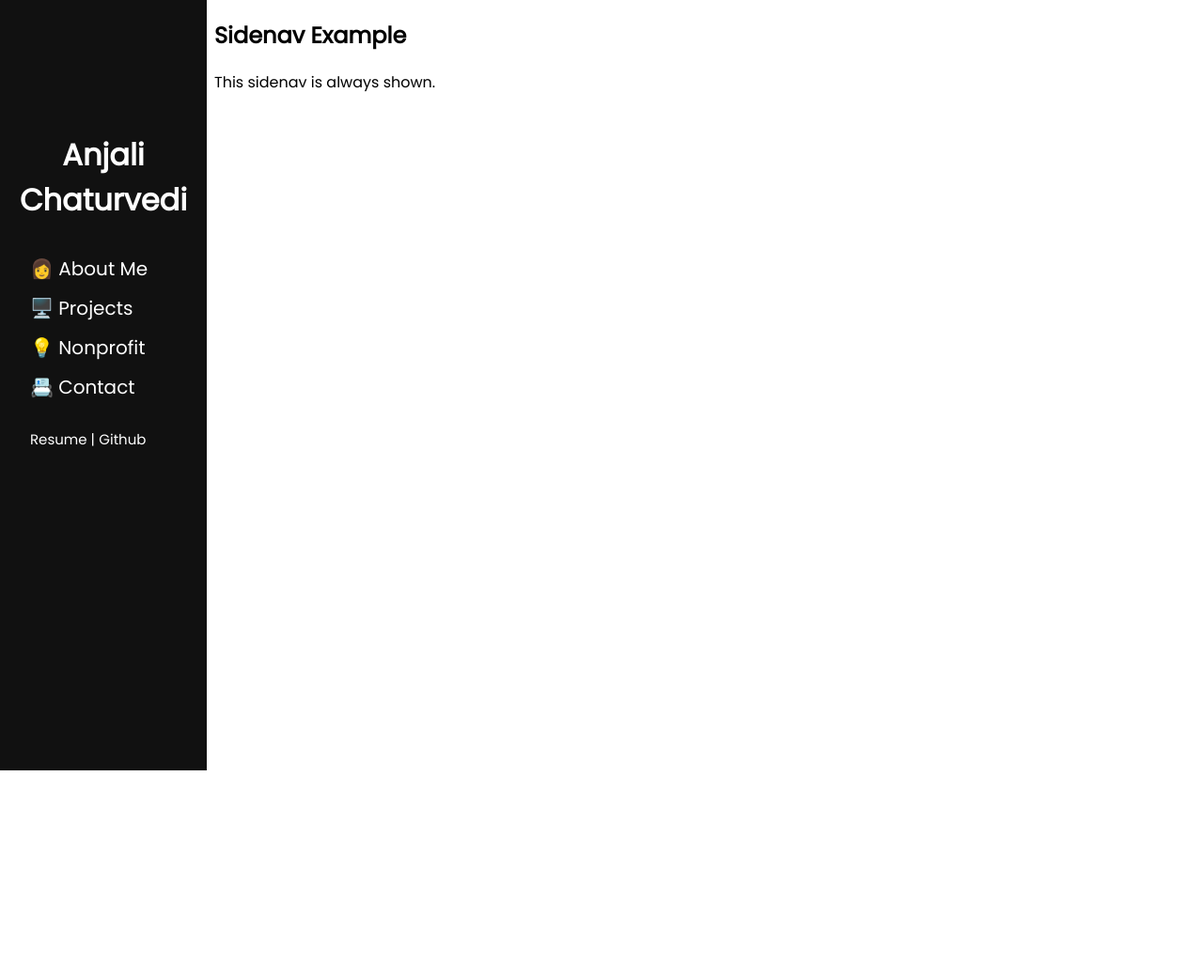
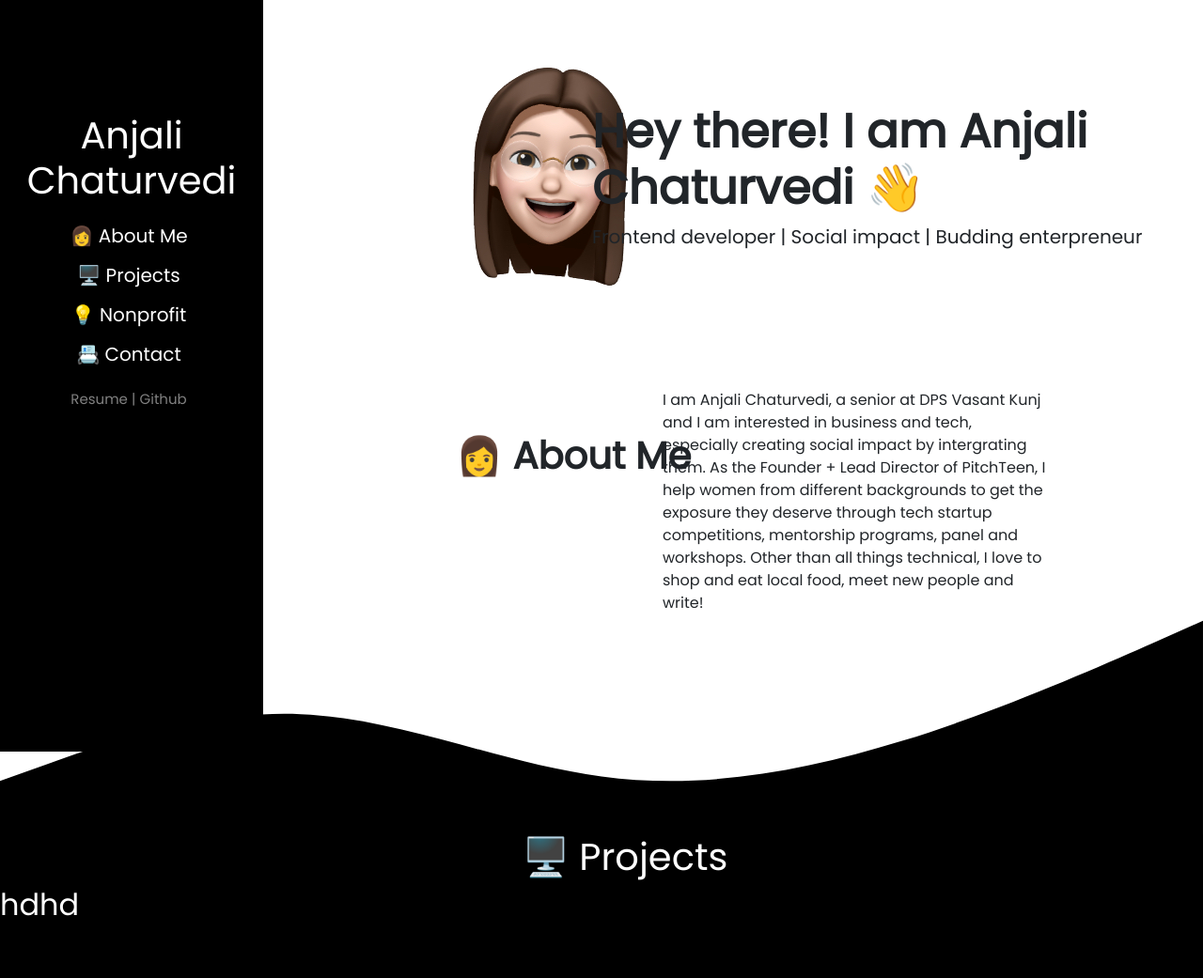
Before and after one commit to anjalichaturvedi/anjalichaturvedi.github.io, a plain HTML site: page index.html in a window 1280 px wide. Shown: the whole page at 94% size. Before the commit the page ends 800 px from the top, so only its background shows below. Drawn offline with nearby package versions, Linux system fonts and the light colour scheme.

Commit message:
about me + header

```diff
--- a/index.html
+++ b/index.html
@@ -1,13 +1,17 @@
 <!DOCTYPE html>
 <html lang="en" dir="ltr">
+
 <head>
   <meta charset="utf-8">
-    <title></title>
+  <title>Anjali Chaturvedi</title>
+  <link rel="stylesheet" href="https://maxcdn.bootstrapcdn.com/bootstrap/4.0.0/css/bootstrap.min.css" integrity="sha384-Gn5384xqQ1aoWXA+058RXPxPg6fy4IWvTNh0E263XmFcJlSAwiGgFAW/dAiS6JXm" crossorigin="anonymous">
+  <link rel="shortcut icon" href="images/avatar.PNG">
   <link rel="preconnect" href="https://fonts.googleapis.com">
   <link rel="preconnect" href="https://fonts.gstatic.com" crossorigin>
   <link href="https://fonts.googleapis.com/css2?family=Poppins&display=swap" rel="stylesheet">
   <link rel="stylesheet" href="style.css">
 </head>
+
 <body>
   <div class="sidenav">
     <h1>Anjali Chaturvedi</h1>
@@ -22,9 +26,40 @@
     </div>
   </div>
 
-  <div class="main">
-    <h2>Sidenav Example</h2>
-    <p>This sidenav is always shown.</p>
+  <div class="content">
+    <div class="header">
+      <div class="container">
+        <div class="row">
+          <div class="col">
+            <img src="images/avatar.png" alt="Avatar">
+          </div>
+          <div class="col">
+            <h1>Hey there! I am Anjali <br>Chaturvedi 👋</h1>
+            <h5>Frontend developer | Social impact | Budding enterpreneur</h5>
+          </div>
+        </div>
+      </div>
+    </div>
+    <div id="about">
+      <div class="container">
+        <div class="row">
+          <div class="col">
+            <h1>👩 About Me</h1>
+          </div>
+          <div class="col">
+            <p>I am Anjali Chaturvedi, a senior at DPS Vasant Kunj and I am interested in business and tech, especially creating social impact by intergrating them. As the Founder + Lead Director of PitchTeen, I help women from different backgrounds
+              to get the exposure they deserve through tech startup competitions, mentorship programs, panel and workshops.
+              Other than all things technical, I love to shop and eat local food, meet new people and write!</p>
+          </div>
+        </div>
+      </div>
+    </div>
+  </div>
+  <img src="images/wave.svg" alt="SVG">
+    <div class="projects" id="projects">
+      <h1>🖥️ Projects</h1>
+        <h2>hdhd</h2>
     </div>
 </body>
+
 </html>
--- a/style.css
+++ b/style.css
@@ -4,23 +4,26 @@ body {
 
 .sidenav {
   height: 100%;
-  width: 220px;
+  width: 280px;
   position: fixed;
   z-index: 1;
   top: 0;
   left: 0;
-  background-color: #111;
+  background-color: black;
   overflow-x: hidden;
   padding-top: 20px;
   color: white;
+  justify-content: center;
+  text-align: center;
 }
+
 .sidenav h1 {
   padding: 100px 20px 6px 20px;
   text-align: center;
 }
 
 .navlink a {
-  padding: 6px 6px 6px 32px;
+  padding: 6px 6px 6px 0px;
   text-decoration: none;
   font-size: 20px;
   color: white;
@@ -32,18 +35,75 @@ body {
 }
 
 .navlink-2 p {
-  padding: 6px 6px 6px 32px;
+  padding: 15px 6px 6px 0px;
 }
 
 .navlink-2 a {
   font-size: 15px;
-  color: white;
+  color: gray;
   text-decoration: none;
 }
 
 .navlink-2 a:hover {
   text-decoration: underline;
 }
-.main {
-  margin-left: 220px; /* Same as the width of the sidenav */
+ /* for margin */
+.content {
+  margin-left: 450px;
 }
+ /* header */
+ .header {
+  margin-top: 50px;
+}
+.header img {
+  align-items: left;
+}
+
+.header h1 {
+  font-size: 50px;
+  margin: 60px 0px 0px 0px;
+  margin-left: -250px;
+  font-weight: bold;
+}
+
+.header h5 {
+  margin-top: 10px;
+  margin-left: -250px;
+}
+
+/* about */
+#about {
+  margin-top: 100px;
+  margin-right: 150px;
+}
+
+#about h1 {
+  margin-left: 20px;
+  margin-top: 15%;
+  font-weight: bold;
+}
+
+#about p {
+  margin-left: -100px;
+  margin-bottom: -50px;
+}
+
+.projects {
+  height: auto;
+  width: 100%;
+  background-color: black;
+  color: white;
+  padding-bottom: 50px;
+}
+
+.projects h1 {
+  text-align: center;
+  margin-left: 50px;
+}
+
+.projbox {
+  background-color: white;
+  border-radius: 40px;
+  height: 200px;
+  width: 200px;
+}
```
Also changed, not shown: images/avatar.PNG (added), images/wave.svg (added). Lines whose indentation alone changed are shown as unchanged.
